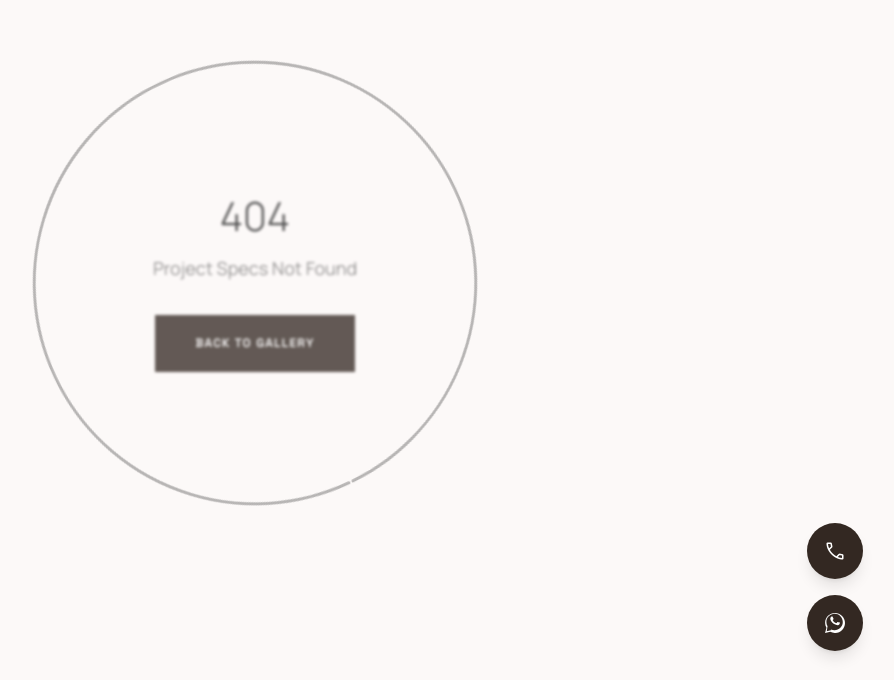
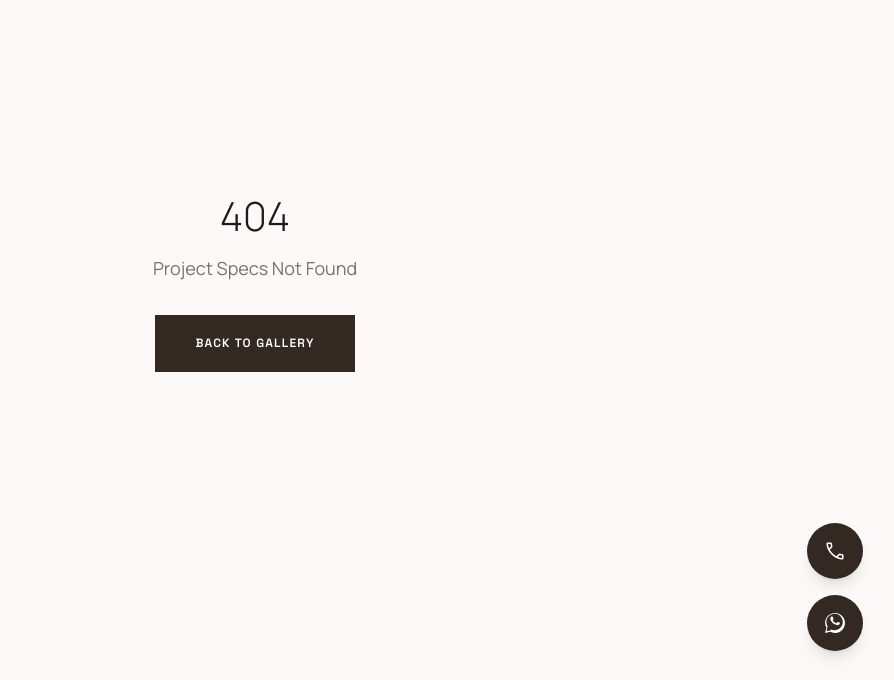
Before and after one commit to novum-technology/CM-Interior, a Next.js app: page /gallery/1 in a window 1280 px wide. Shown: the part 117-797 px from the top of the page, without its empty margins (385-1279 px from the left). Built offline with nearby package versions, Linux system fonts and the light colour scheme.

Commit message:
logo changed

```diff
--- a/src/components/Footer.tsx
+++ b/src/components/Footer.tsx
@@ -12,12 +12,12 @@ export default function Footer() {
           <div className="lg:col-span-4 space-y-6">
             <Link href="/" className="select-none cursor-pointer block w-fit">
               <Image
-                src="/images/logo.png"
+                src="/images/logo_full.png"
                 alt="CM Interior Design"
-                width={120}
-                height={132}
+                width={300}
+                height={300}
                 unoptimized
-                className="h-16 md:h-18 w-auto object-contain brightness-0 invert"
+                className="h-48 md:h-64 w-auto object-contain"
               />
             </Link>
             <p className="text-body-md font-body-md opacity-60 leading-relaxed max-w-xs">
--- a/src/components/Navbar.tsx
+++ b/src/components/Navbar.tsx
@@ -59,14 +59,14 @@ export default function Navbar() {
           aria-label="CM Interior Design Homepage"
         >
           <Image
-            src="/images/logo.png"
+            src="/images/logo_navbar.png"
             alt="CM Interior Design"
-            width={85}
-            height={93}
+            width={185}
+            height={178}
             priority
             unoptimized
             className={`h-18 md:h-20 w-auto object-contain transition-all duration-500 ${
-              isDarkHero && !scrolled ? "brightness-0 invert" : ""
+              isDarkHero && !scrolled ? "" : "brightness-0"
             }`}
           />
         </Link>
--- a/src/components/PreloaderWrapper.tsx
+++ b/src/components/PreloaderWrapper.tsx
@@ -1,280 +1,172 @@
 "use client";
 
-import { useEffect, useRef, useState } from "react";
+import { useEffect, useState } from "react";
+import { motion } from "framer-motion";
 
 export default function PreloaderWrapper({ children }: { children: React.ReactNode }) {
   const [showPreloader, setShowPreloader] = useState(true);
   const [fadeOut, setFadeOut] = useState(false);
-  const [minTimeElapsed, setMinTimeElapsed] = useState(false);
-  const [videoEnded, setVideoEnded] = useState(false);
-  const [progress, setProgress] = useState(0);
-  const [isDarkVideo, setIsDarkVideo] = useState(false);
-  const videoRef = useRef<HTMLVideoElement>(null);
-  const canvasRef = useRef<HTMLCanvasElement>(null);
 
   useEffect(() => {
-    // 1. Minimum preloader display duration (2.8 seconds)
-    const timer = setTimeout(() => {
-      setMinTimeElapsed(true);
-    }, 2800);
+    // 1. Trigger preloader fade-out after 4.4 seconds (logo drawing + text reveal + hold duration)
+    const fadeTimer = setTimeout(() => {
+      setFadeOut(true);
+    }, 4400);
 
-    // 2. Safety fallback timeout: force reveal after 5 seconds to prevent locking the screen
-    const safetyTimer = setTimeout(() => {
-      setVideoEnded(true);
-      setMinTimeElapsed(true);
-      setProgress(1);
-    }, 5000);
+    // 2. Complete unmount after 5.6 seconds (allowing transition animation to finish)
+    const unmountTimer = setTimeout(() => {
+      setShowPreloader(false);
+      document.body.style.overflow = "";
+    }, 5600);
 
     if (showPreloader) {
       document.body.style.overflow = "hidden";
     }
 
     return () => {
-      clearTimeout(timer);
-      clearTimeout(safetyTimer);
+      clearTimeout(fadeTimer);
+      clearTimeout(unmountTimer);
       document.body.style.overflow = "";
     };
   }, [showPreloader]);
 
-  useEffect(() => {
-    const video = videoRef.current;
-    if (!video) return;
-
-    // Slow down playback significantly to 40% speed for elegant build sequence visibility
-    video.playbackRate = 0.4;
-
-    // Playback rate reset handler for mobile browsers that occasionally override it on play start
-    const handlePlay = () => {
-      video.playbackRate = 0.4;
-    };
-    video.addEventListener("play", handlePlay);
-
-    // Fallback: if the video fails to load or play (e.g. mobile browser restrictions)
-    const handlePlayError = () => {
-      setVideoEnded(true);
-    };
-    video.play().catch(handlePlayError);
-
-    return () => {
-      video.removeEventListener("play", handlePlay);
-    };
-  }, []);
-
-  // Synchronize progress with the video current time
-  const handleTimeUpdate = () => {
-    const video = videoRef.current;
-    if (!video || !video.duration) return;
-    const currentProgress = video.currentTime / video.duration;
-    setProgress(Math.min(currentProgress, 1));
-  };
-
-  // Canvas drawing and chroma-keying loop
-  useEffect(() => {
-    const video = videoRef.current;
-    const canvas = canvasRef.current;
-    if (!video || !canvas) return;
-
-    let animationId: number;
-    const ctx = canvas.getContext("2d", { willReadFrequently: true });
-    if (!ctx) return;
-
-    // Fixed canvas size for high-performance 60fps rendering without lag
-    canvas.width = 400;
-    canvas.height = 400;
-
-    let detected = false;
-    let localIsDark = false;
-
-    const render = () => {
-      if (video.paused || video.ended) {
-        animationId = requestAnimationFrame(render);
-        return;
-      }
-
-      ctx.clearRect(0, 0, 400, 400);
-      ctx.drawImage(video, 0, 0, 400, 400);
-
-      try {
-        const imgData = ctx.getImageData(0, 0, 400, 400);
-        const data = imgData.data;
-
-        // Auto-detect video brightness on first active frame to correctly choose keying type
-        if (!detected && video.currentTime > 0.05) {
-          let rSum = 0, gSum = 0, bSum = 0;
-          let samples = 0;
-          for (let i = 0; i < data.length; i += 40) {
-            rSum += data[i];
-            gSum += data[i + 1];
-            bSum += data[i + 2];
-            samples++;
-          }
-          const rAvg = rSum / samples;
-          const gAvg = gSum / samples;
-          const bAvg = bSum / samples;
-          const brightness = (rAvg * 299 + gAvg * 587 + bAvg * 114) / 1000;
-
-          if (brightness > 5 || video.currentTime > 0.5) {
-            localIsDark = brightness < 120;
-            setIsDarkVideo(localIsDark);
-            detected = true;
-          }
-        }
-
-        if (detected) {
-          if (localIsDark) {
-            // Key out black background smoothly
-            for (let i = 0; i < data.length; i += 4) {
-              const r = data[i];
-              const g = data[i + 1];
-              const b = data[i + 2];
-              const maxVal = Math.max(r, g, b);
-              if (maxVal < 45) {
-                // Smooth alpha roll-off from 0 to 45
-                data[i + 3] = Math.round((maxVal / 45) * 255);
-              }
-            }
-          } else {
-            // Key out white background smoothly
-            for (let i = 0; i < data.length; i += 4) {
-              const r = data[i];
-              const g = data[i + 1];
-              const b = data[i + 2];
-              const minVal = Math.min(r, g, b);
-              if (minVal > 210) {
-                // Smooth alpha roll-off from 210 to 255
-                data[i + 3] = Math.round(((255 - minVal) / 45) * 255);
-              }
-            }
-          }
-          ctx.putImageData(imgData, 0, 0);
-        }
-      } catch (e) {
-        // Fallback for canvas security issues
-      }
-
-      animationId = requestAnimationFrame(render);
-    };
-
-    const handlePlay = () => {
-      render();
-    };
-
-    video.addEventListener("play", handlePlay);
-    if (!video.paused) {
-      render();
-    }
-
-    return () => {
-      cancelAnimationFrame(animationId);
-      video.removeEventListener("play", handlePlay);
-    };
-  }, []);
-
-  useEffect(() => {
-    if (minTimeElapsed && videoEnded) {
-      // Pause briefly for 400ms (0.4s) after completion before starting the fade-out
-      const pauseTimer = setTimeout(() => {
-        setFadeOut(true);
-        const unmountTimer = setTimeout(() => {
-          setShowPreloader(false);
-          document.body.style.overflow = "";
-        }, 1000); // fade duration
-        return () => clearTimeout(unmountTimer);
-      }, 400); // pause duration
-
-      return () => clearTimeout(pauseTimer);
-    }
-  }, [minTimeElapsed, videoEnded]);
-
-  // Circumference for radius 46 is 2 * PI * 46 = 289.03
-  const circumference = 289.03;
-  // Start with a small arc segment of 8% of the circle and grow to 100% (full circle)
-  const strokeProgress = 0.08 + 0.92 * progress;
-  const strokeDashoffset = circumference * (1 - strokeProgress);
+  // Framer Motion timing configs for architectural sketch lines
+  const roofTransition = { duration: 1.0, ease: "easeInOut", delay: 0.2 };
+  const cTransition = { duration: 1.1, ease: "easeInOut", delay: 1.1 };
+  const mTransition = { duration: 1.1, ease: "easeInOut", delay: 2.0 };
+  const interiorTransition = { duration: 0.5, ease: "easeInOut", delay: 2.9 };
+  const lightTransition = { duration: 0.5, ease: "easeInOut", delay: 3.1 };
+  const frameTransition = { duration: 0.5, ease: "easeInOut", delay: 3.3 };
 
   return (
     <>
       {showPreloader && (
         <div
           style={{
-            backgroundColor: "transparent",
-            transition: "opacity 1.6s cubic-bezier(0.22, 1, 0.36, 1)",
+            backgroundColor: "#1b1c1c", // Deep premium luxury dark background
+            transition: "opacity 1.2s cubic-bezier(0.22, 1, 0.36, 1)",
           }}
-          className={`fixed inset-0 z-[99999] flex items-center justify-center overflow-hidden ${
+          className={`fixed inset-0 z-[99999] flex flex-col items-center justify-center overflow-hidden ${
             fadeOut ? "opacity-0 pointer-events-none" : "opacity-100 pointer-events-auto"
           }`}
         >
-          {/* Encapsulated Animation Keyframes for Rotation */}
-          <style>{`
-            @keyframes preloader-spin {
-              from { transform: rotate(0deg); }
-              to { transform: rotate(360deg); }
-            }
-            .animate-preloader-spin {
-              animation: preloader-spin 4s linear infinite;
-            }
-          `}</style>
+          {/* Centered Logo Drawing Container */}
+          <div className="flex flex-col items-center justify-center px-6">
+            <div className="relative w-60 h-60 sm:w-72 sm:h-72 md:w-80 md:h-80 flex items-center justify-center">
+              <svg
+                viewBox="0 0 100 100"
+                className="w-full h-full text-white"
+                stroke="currentColor"
+                strokeWidth="1.2"
+                strokeLinecap="round"
+                strokeLinejoin="round"
+                fill="none"
+              >
+                {/* 1. Primary Roofline & Vertical House Frame */}
+                <motion.path
+                  d="M 18,54 L 60,20 L 64,34 M 64,34 L 65,30 L 80,42 L 80,90"
+                  initial={{ pathLength: 0 }}
+                  animate={{ pathLength: 1 }}
+                  transition={roofTransition}
+                />
 
-          <div className="relative w-64 h-64 sm:w-80 sm:h-80 md:w-[480px] md:h-[480px] flex items-center justify-center">
-            {/* SVG Premium Loading Indicator Stroke */}
-            <svg
-              className="absolute w-full h-full animate-preloader-spin pointer-events-none"
-              viewBox="0 0 100 100"
-              style={{ transformOrigin: "center" }}
-            >
-              <circle
-                cx="50"
-                cy="50"
-                r="46"
-                fill="none"
-                stroke="#1b1c1c"
-                strokeWidth="0.6"
-                strokeDasharray={circumference}
-                strokeDashoffset={strokeDashoffset}
-                strokeLinecap="round"
-                style={{
-                  transition: "stroke-dashoffset 1.0s cubic-bezier(0.22, 1, 0.36, 1)",
-                  transform: "rotate(-90deg)",
-                  transformOrigin: "center",
-                }}
+                {/* 2. Curved "C" Shape */}
+                <motion.path
+                  d="M 37,90 C 20,90 19,75 19,65 C 19,48 27,38 37,38 L 60,38"
+                  initial={{ pathLength: 0 }}
+                  animate={{ pathLength: 1 }}
+                  transition={cTransition}
+                />
+
+                {/* 3. "M" Structure */}
+                <motion.path
+                  d="M 37,90 L 47,56 L 54,72 L 58,64 L 62,90"
+                  initial={{ pathLength: 0 }}
+                  animate={{ pathLength: 1 }}
+                  transition={mTransition}
+                />
+
+                {/* 4. Interior Room Floor Line */}
+                <motion.path
+                  d="M 46,90 L 63,90"
+                  initial={{ pathLength: 0 }}
+                  animate={{ pathLength: 1 }}
+                  transition={interiorTransition}
+                />
+
+                {/* 5. Sofa Outline */}
+                <motion.path
+                  d="M 48,90 L 48,80 L 55,80 L 55,82 L 62,82 L 62,90"
+                  initial={{ pathLength: 0 }}
+                  animate={{ pathLength: 1 }}
+                  transition={interiorTransition}
+                />
+
+                {/* 6. Pendant Light Hanging Wire */}
+                <motion.path
+                  d="M 54,56 L 54,69"
+                  initial={{ pathLength: 0 }}
+                  animate={{ pathLength: 1 }}
+                  transition={lightTransition}
+                />
+
+                {/* 7. Pendant Light Shade */}
+                <motion.path
+                  d="M 49,69 C 49,65 59,65 59,69 Z"
+                  initial={{ pathLength: 0 }}
+                  animate={{ pathLength: 1 }}
+                  transition={lightTransition}
+                />
+
+                {/* 8. Slanted House Right vertical inner wall (frame completion) */}
+                <motion.path
+                  d="M 64,34 L 64,90"
+                  initial={{ pathLength: 0 }}
+                  animate={{ pathLength: 1 }}
+                  transition={frameTransition}
+                />
+              </svg>
+            </div>
+
+            {/* Brand Text Reveal Section */}
+            <div className="mt-4 text-center select-none">
+              <motion.h1
+                initial={{ opacity: 0, y: 10 }}
+                animate={{ opacity: 1, y: 0 }}
+                transition={{ duration: 0.8, ease: "easeOut", delay: 3.5 }}
+                className="font-serif-display text-white text-xl sm:text-2xl tracking-[0.16em] font-light leading-none uppercase"
+              >
+                INTERIOR DESIGN
+              </motion.h1>
+
+              <motion.p
+                initial={{ opacity: 0, y: 8 }}
+                animate={{ opacity: 1, y: 0 }}
+                transition={{ duration: 0.8, ease: "easeOut", delay: 3.9 }}
+                className="font-label-caps text-secondary text-[10px] tracking-[0.28em] font-semibold mt-3.5 uppercase"
+              >
+                imagine.design.live
+              </motion.p>
+            </div>
+
+            {/* Subtle progress indicator line below text */}
+            <div className="w-32 h-[1px] bg-white/10 mt-8 relative overflow-hidden rounded-full">
+              <motion.div
+                initial={{ scaleX: 0 }}
+                animate={{ scaleX: 1 }}
+                transition={{ duration: 3.4, ease: "easeInOut", delay: 0.2 }}
+                className="absolute inset-0 bg-secondary origin-left"
               />
-            </svg>
-
-            {/* Canvas for transparent video drawing (keys out black/white backgrounds) */}
-            <canvas
-              ref={canvasRef}
-              className="w-4/5 h-4/5 object-contain pointer-events-none"
-            />
-
-            {/* Hidden Video element to drive playback */}
-            <video
-              ref={videoRef}
-              src="/images/Preloader_logo.mp4"
-              muted
-              playsInline
-              autoPlay
-              onTimeUpdate={handleTimeUpdate}
-              onEnded={() => {
-                setProgress(1);
-                setVideoEnded(true);
-              }}
-              style={{
-                position: "absolute",
-                opacity: 0,
-                pointerEvents: "none",
-                width: "1px",
-                height: "1px",
-              }}
-            />
+            </div>
           </div>
         </div>
       )}
       <div
         className="w-full h-full min-h-screen flex flex-col"
         style={{
-          opacity: fadeOut ? 1 : 0.35,
-          filter: fadeOut ? "none" : "blur(4px)",
-          transition: "opacity 1.8s cubic-bezier(0.22, 1, 0.36, 1), filter 1.8s cubic-bezier(0.22, 1, 0.36, 1)",
+          opacity: fadeOut ? 1 : 0,
+          filter: fadeOut ? "none" : "blur(8px)",
+          transition: "opacity 1.5s cubic-bezier(0.22, 1, 0.36, 1), filter 1.5s cubic-bezier(0.22, 1, 0.36, 1)",
         }}
       >
         {children}
```
Also changed, not shown: public/images/logo_full.png (added), public/images/logo_navbar.png (added).
